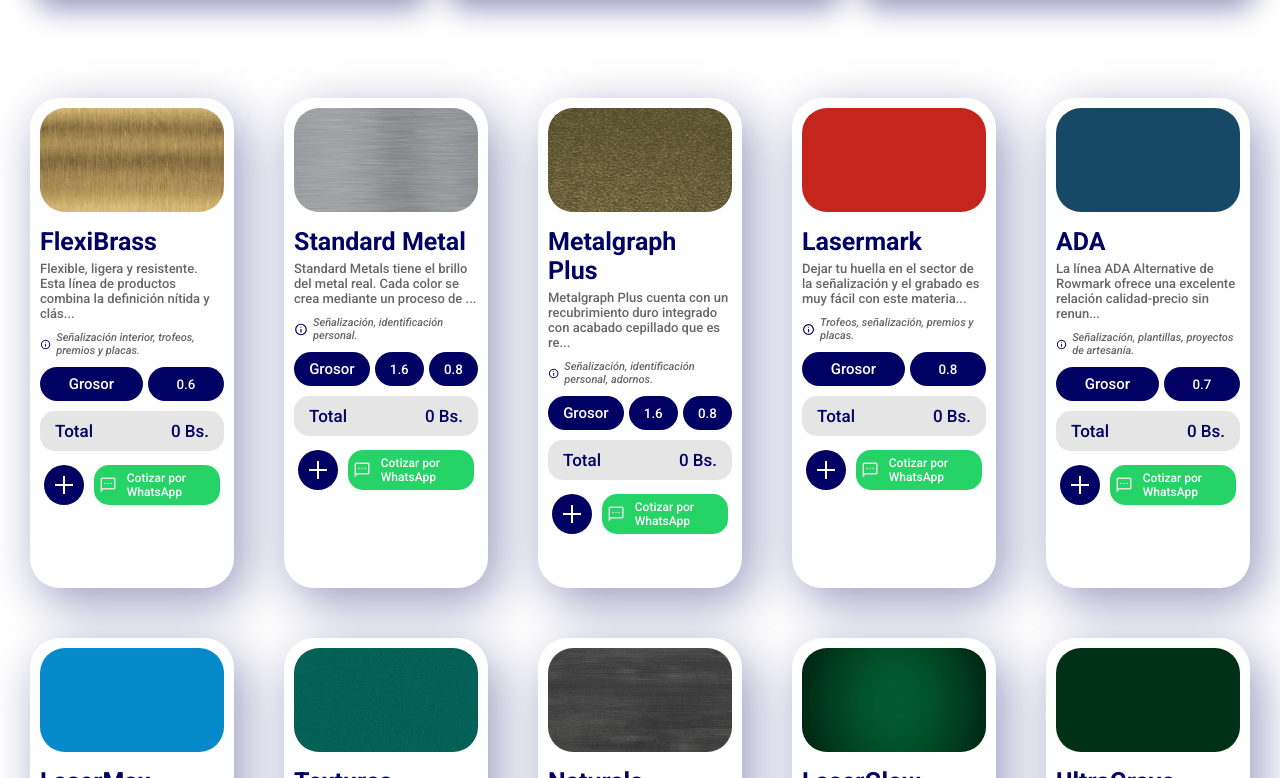
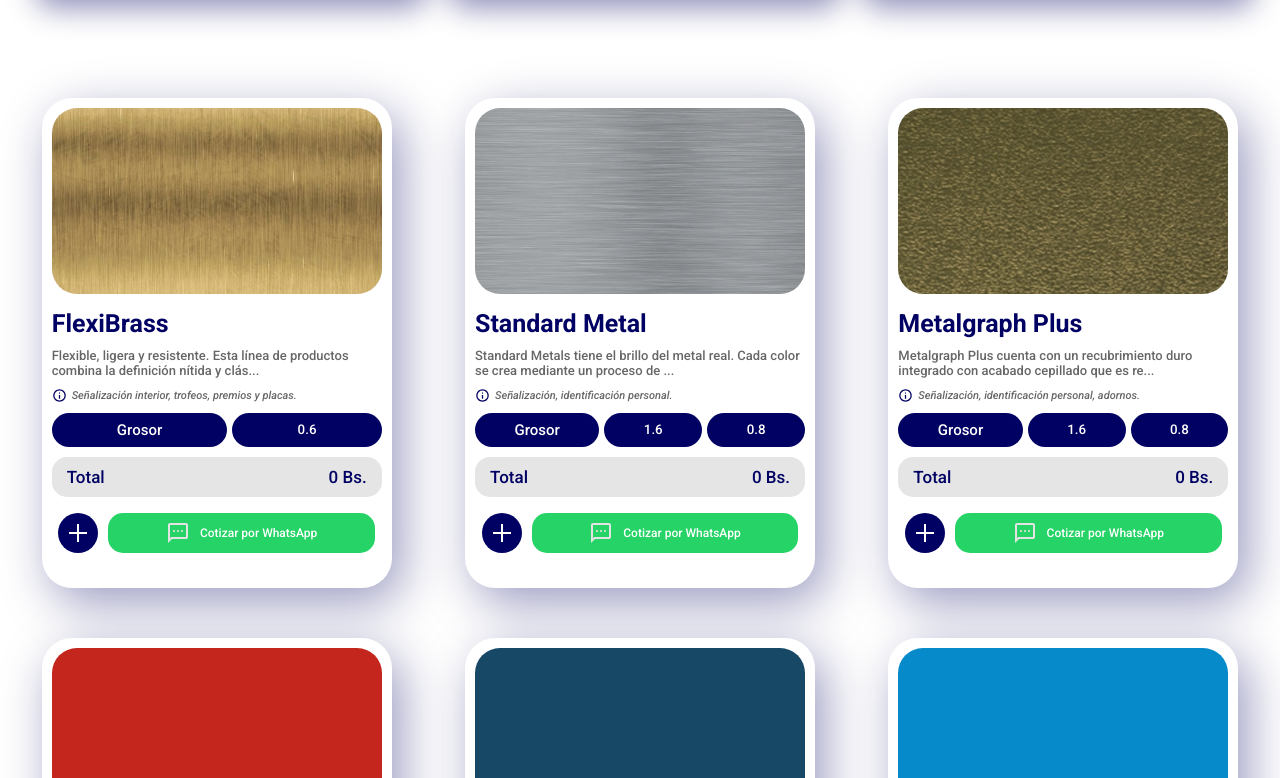
Before and after one commit to freddybit/rowmark-vzla, an Angular app in the folder project/rowmark-frontend/: page /home in a window 1280 px wide. Shown: the part 1382-2160 px from the top of the page. Built offline with nearby package versions, Linux system fonts and the light colour scheme; no server answers.

Commit message:
Se arreglo el responsive de las tarjetas en el catalogo

```diff
--- a/project/rowmark-frontend/src/app/shared/catalog.component/catalog.component.css
+++ b/project/rowmark-frontend/src/app/shared/catalog.component/catalog.component.css
@@ -41,7 +41,7 @@
     width: 100%;
     max-width: 1600px;
     display: grid;
-    grid-template-columns: repeat(auto-fit, minmax(min(100%, 20rem), 1fr));
+    grid-template-columns: repeat(auto-fill, minmax(min(100%, 22rem), 1fr));
     gap: 5rem;
     justify-content: center;
     justify-items: center;
@@ -87,6 +87,19 @@
     border: 1px solid rgba(255, 255, 255, 0.3);
 }
 
+@media screen and (min-width: 1100px) {
+    .sheet, .medium-sheet, .quarter-sheet {
+        /* Bloqueamos a 4 columnas máximo cuando hay espacio suficiente */
+        grid-template-columns: repeat(3, 1fr);
+    }
+}
+
+@media screen and (max-width: 1099px) and (min-width: 769px) {
+    .sheet, .medium-sheet, .quarter-sheet {
+        grid-template-columns: repeat(2, 1fr);
+    }
+}
+
 @media screen and (max-width: 768px) {
     article {
         padding: 5rem 2rem;
```
